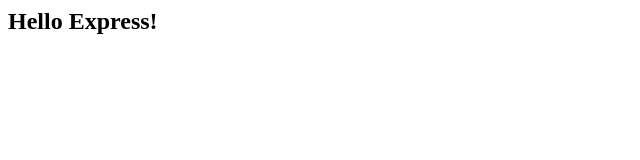
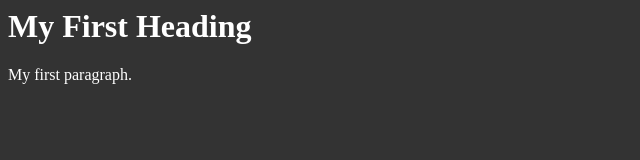
Before and after one commit to Vishwas-pio/express-simple-VVKPIO, a website: page pages/index.html in a window 1280 px wide. Shown: the whole page, without its empty margins (0-640 px from the left). Drawn offline with Linux system fonts and the light colour scheme; files that its build step writes are made by us from their sources.

Commit message:
1 binaries uploaded

```diff
--- a/package.json
+++ b/package.json
@@ -3,7 +3,8 @@
   "version": "0.0.0",
   "private": true,
   "scripts": {
-    "start": "node index.js"
+    "start": "node index.js",
+    "dev":"nodemon index.js"
   },
   "dependencies": {
     "express": "^4.17.1"
--- a/pages/index.html
+++ b/pages/index.html
@@ -1,2 +1,9 @@
-<link rel="stylesheet" href="./style.css">
-<h2>Hello Express!</h2>
+<link rel="stylesheet" href="./style.css" />
+<!DOCTYPE html>
+<html>
+  <body>
+    <h1>My First Heading</h1>
+    <p>My first paragraph.</p>
+   <link rel="stylesheet" href="style.css">
+  </body>
+</html>
--- a/static/style.css
+++ b/static/style.css
@@ -1,3 +1,6 @@
-h1 {
-  font-family: 'Gill Sans', 'Gill Sans MT', Arial, Helvetica, sans-serif, 'Trebuchet MS', sans-serif;
+body{
+  background-color: #333;
+  color: #fff;
 }
+
+)
```
Also changed, not shown: pages/image001.png (added).
